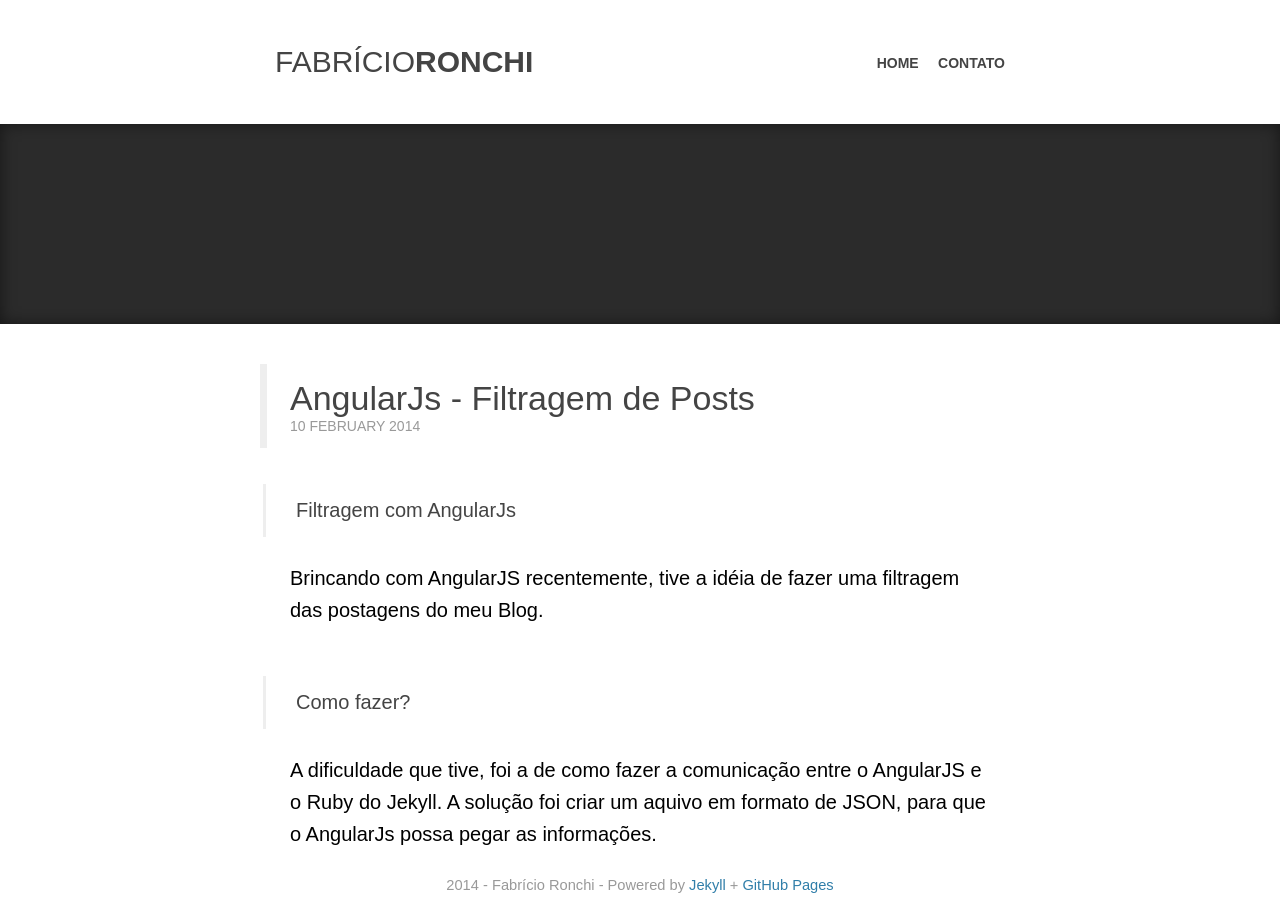
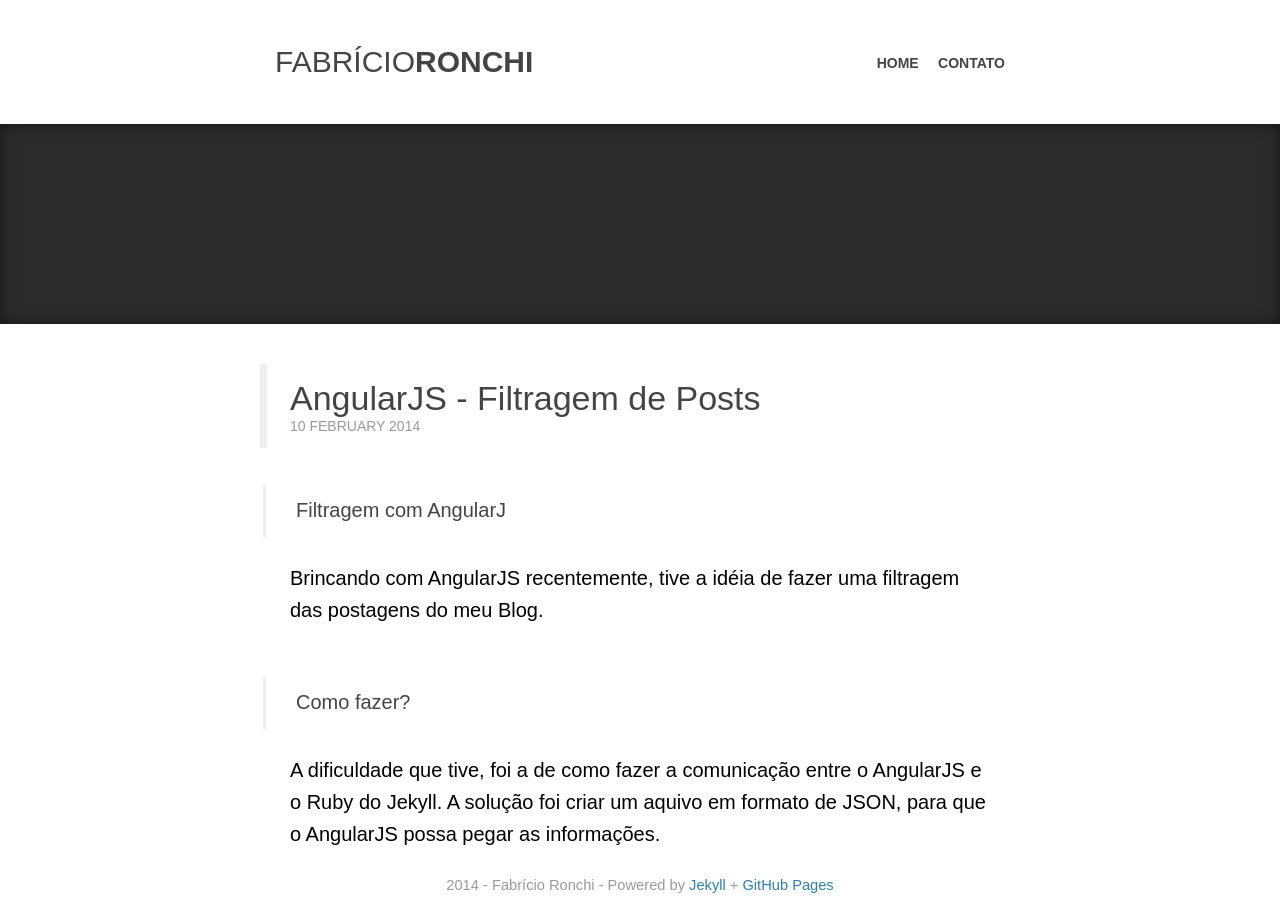
Before and after one commit to fabriciomrkonell/fabriciomrkonell, a Jekyll site: the page built from _posts/2014-02-10-angularjs-e-ng-filter-jekyll-blog.markdown, in a window 1280 px wide and 900 px high. Built offline with Jekyll 4.4.1, drawn with Linux system fonts in a browser that asks for light colours; some web fonts are replaced; Markdown is read by kramdown in place of the engine named in the settings; comment, search, counter and statistics services are not loaded; some of the changed text lies outside the part shown.

Commit message:
Correção de Post

```diff
--- a/_config.yml
+++ b/_config.yml
@@ -1,4 +1,5 @@
 name: Your New Jekyll Site
+pygments: false
 markdown: redcarpet
 pygments: true
 name: Fabrício Ronchi
--- a/_posts/2014-02-07-angularjs-firebase.markdown
+++ b/_posts/2014-02-07-angularjs-firebase.markdown
@@ -31,8 +31,6 @@ O exemplo mostra um chat usando a biblioteca Firebase.
     </div>
     <input ng-model="nome" placeholder="Seu Nome">
     <input ng-model="mensagem" ng-keydown="addMessage($event)">
-    <script>
-    </script>
   </div>
 </div>
 {% endhighlight %}
--- a/_posts/2014-02-08-angularjs-interpolacao.markdown
+++ b/_posts/2014-02-08-angularjs-interpolacao.markdown
@@ -6,9 +6,9 @@ categories: Blog
 ---
 
 <h3>Interpolação</h3>
-Quando comecei escrever meu blog, tive dificuldades para mostrar o código nas postagens com AngularJs. Como esse blog é criado com Jekyll, a aplicação angular é compilada como um site estático, assim nenhuma das minhas expressões estavam aparecendo.
+Quando comecei escrever meu blog, tive dificuldades para mostrar o código nas postagens com AngularJS. Como esse blog é criado com Jekyll, a aplicação angular é compilada como um site estático, assim nenhuma das minhas expressões estavam aparecendo.
 
-Isso porque o Jekyll usa as mesmas expressões do AngularJs, exemplo: "{ { } }".
+Isso porque o Jekyll usa as mesmas expressões do AngularJS, exemplo: "{ { } }".
 
 <h3>Solução</h3>
 A solução que encontrei foi personalizar a Interpolação do Angular. Substituindo as chaves duplas, por {(variavel)}.
--- a/_posts/2014-02-10-angularjs-e-ng-filter-jekyll-blog.markdown
+++ b/_posts/2014-02-10-angularjs-e-ng-filter-jekyll-blog.markdown
@@ -1,16 +1,16 @@
 ---
 layout: post
-title:  "AngularJs - Filtragem de Posts"
+title:  "AngularJS - Filtragem de Posts"
 date:   2014-02-10 13:00:00
 categories: Blog
 ---
 
-<h3>Filtragem com AngularJs</h3>
+<h3>Filtragem com AngularJ</h3>
 Brincando com AngularJS recentemente, tive a idéia de fazer uma filtragem das postagens do meu Blog.
 
 <h3>Como fazer?</h3>
 A dificuldade que tive, foi a de como fazer a comunicação entre o AngularJS e o Ruby do Jekyll.
-A solução foi criar um aquivo em formato de JSON, para que o AngularJs possa pegar as informações.
+A solução foi criar um aquivo em formato de JSON, para que o AngularJS possa pegar as informações.
 
 <h3>posts.html</h3>
 Vamos criar o arquivo posts.html(JSON), dentro da pasta "_includes".
```
Also changed, not shown: other parts of _posts/2014-02-07-angularjs-firebase.markdown (+2 -0 lines).
